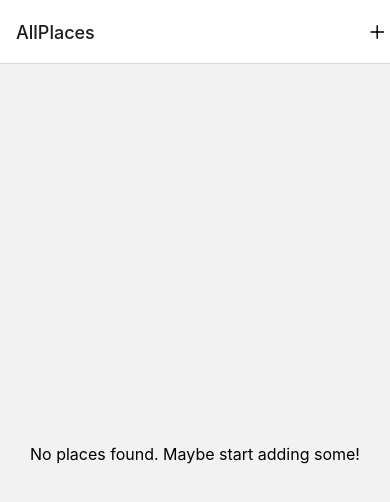
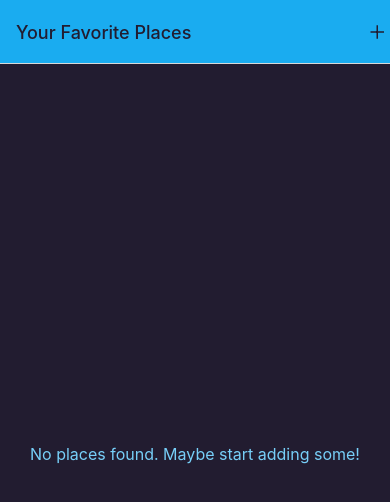
Before and after one commit to AldonIsenberg11/rn-native-device-features, a React Native app: screen /AllPlaces in a window 390 px wide. Shown: the top 502 px of the page. Built offline with nearby package versions, Linux system fonts and the light colour scheme.

Commit message:
add global colors and styling

```diff
--- a/App.js
+++ b/App.js
@@ -5,6 +5,7 @@
 import AllPlaces from './screens/AllPlaces';
 import AddPlace from './screens/AddPlace';
 import IconButton from './components/UI/IconButton'
+import { Colors } from './constants/colors'
 
 const Stack = createNativeStackNavigator()
 
@@ -13,11 +14,16 @@
     <>
       <StatusBar style='dark' />
       <NavigationContainer>
-        <Stack.Navigator>
+        <Stack.Navigator screenOptions={{
+          headerStyle: { backgroundColor: Colors.primary500 },
+          headerTintColor: Colors.gray700,
+          contentStyle: { backgroundColor: Colors.gray700}
+        }}>
           <Stack.Screen
             name='AllPlaces'
             component={AllPlaces}
             options={({ navigation }) => ({
+              title: 'Your Favorite Places',
               headerRight: ({ tintColor }) => (
                 <IconButton icon='add' size={24} color={tintColor} onPress={() => {
                   navigation.navigate('AddPlace')
@@ -29,6 +35,7 @@
           <Stack.Screen
             name='AddPlace'
             component={AddPlace}
+            options={{ title: 'Add a new Place'}}
           />
         </Stack.Navigator>
       </NavigationContainer>
--- a/components/Places/PlacesList.js
+++ b/components/Places/PlacesList.js
@@ -1,5 +1,6 @@
 import { FlatList, StyleSheet, Text, View } from "react-native";
 import PlaceItem from "./PlaceItem";
+import { Colors } from "../../constants/colors";
 
 function PlacesList({places}) {
     if (!places || places.length === 0) {
@@ -30,5 +31,6 @@
     },
     fallBackText: {
         fontSize: 16,
+        color: Colors.primary200,
     },
 })
--- a/components/UI/IconButton.js
+++ b/components/UI/IconButton.js
@@ -17,7 +17,6 @@
 const styles = StyleSheet.create({
     button: {
         padding: 8,
-        margin: 4,
         justifyContent: 'center',
         alignItems: 'center',
     },
--- /dev/null
+++ b/constants/colors.js
@@ -0,0 +1,11 @@
+export const Colors = {
+    primary50: '#cfeffd',
+    primary100: '#a0defb',
+    primary200: '#77cff8',
+    primary400: '#44bdf5',
+    primary500: '#1aacf0',
+    primary700: '#0570c9',
+    primary800: '#003b88',
+    accent500: '#e6b30b',
+    gray700: '#221c30',
+  };
```
